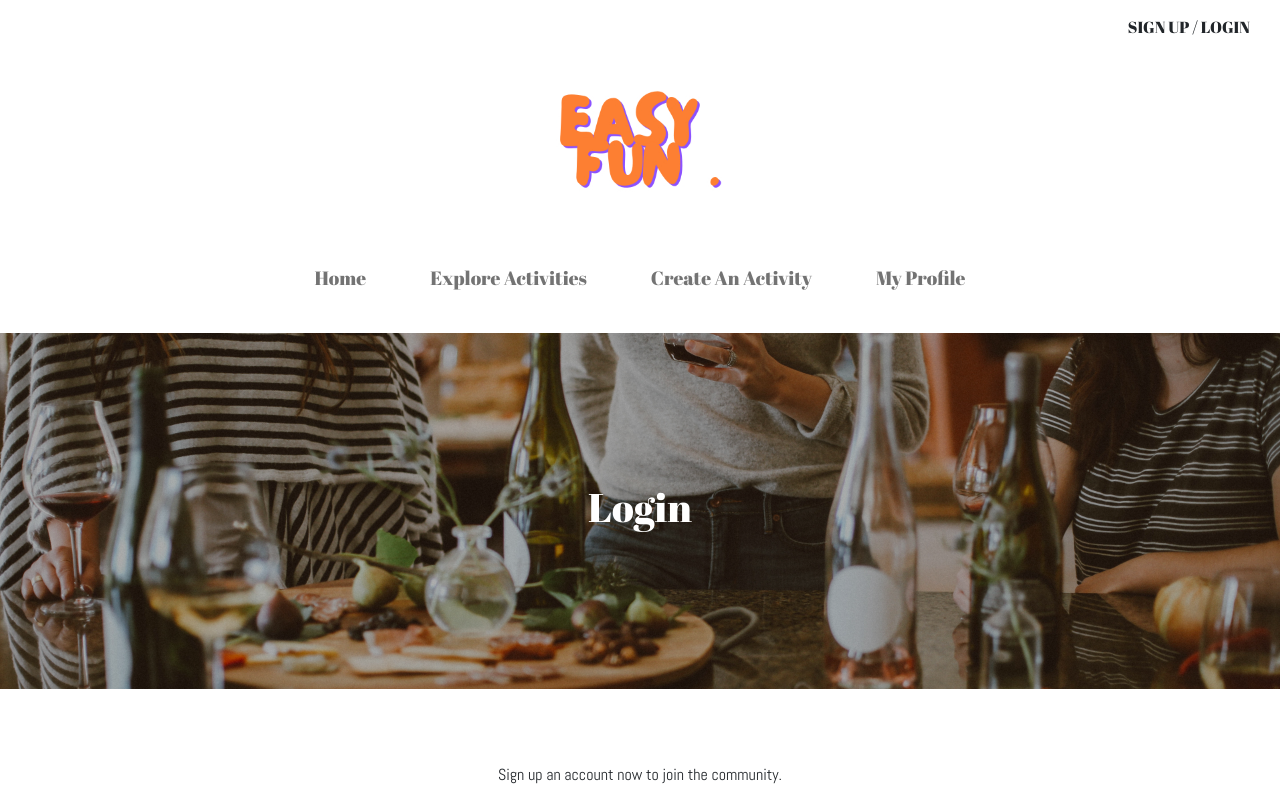
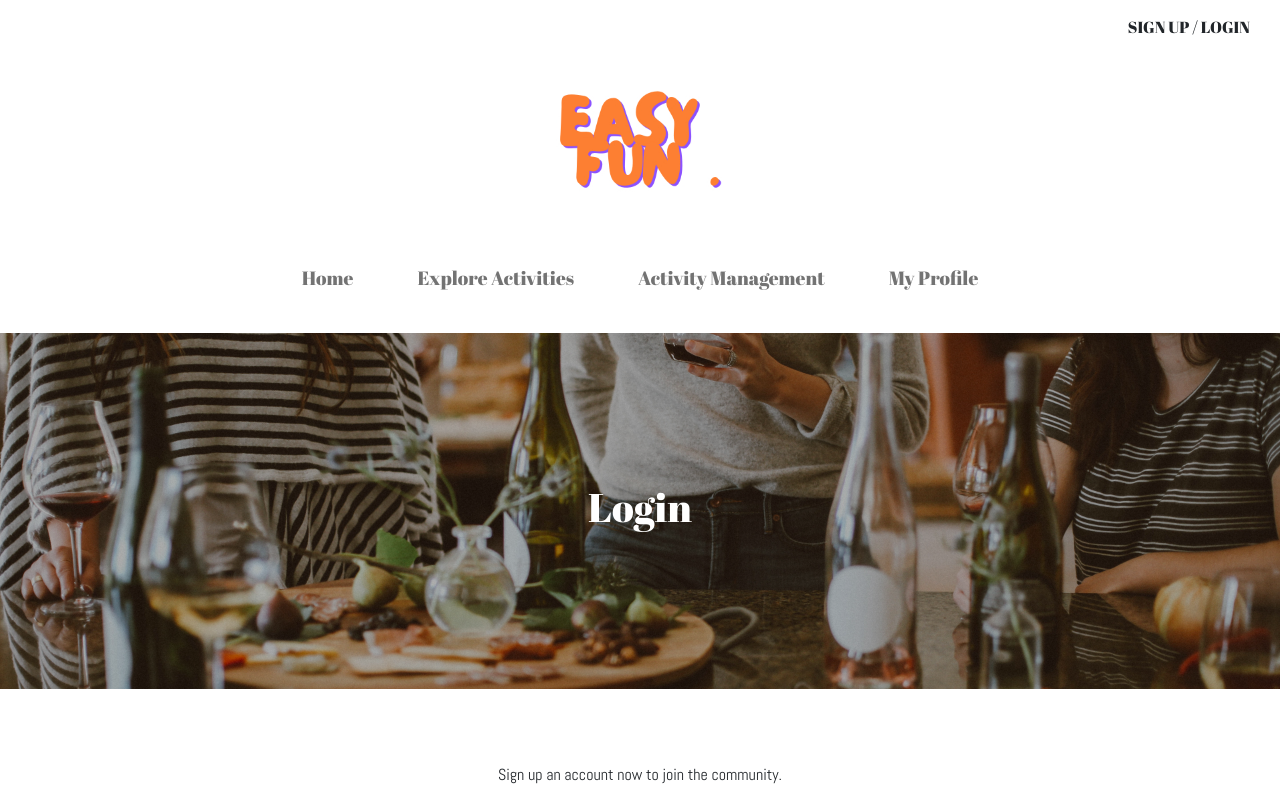
Before and after one commit to ycheun29/easyfun_fe, an Angular app: page /user/login in a window 1280 px wide. Shown: the top 790 px of the page. Built offline with nearby package versions, Linux system fonts and the light colour scheme.

Commit message:
Modify Navigation Bar and Sorting

```diff
--- a/src/app/components/activity/details.component.html
+++ b/src/app/components/activity/details.component.html
@@ -49,7 +49,7 @@
         >
           <tr>
             <th style="text-align: left !important">
-              <i class="fa-solid fa-circle-question"></i>
+              <i class="fa-solid fa-comments"></i>
               <strong>{{ comment.commenter }}:</strong>
               {{ comment.comment }}
             </th>
@@ -133,12 +133,7 @@
             <i class="fas fa-edit"></i>
             Submit
           </button>
-          <a
-            href="#"
-            routerLink="#"
-            routerLink="/post/list"
-            class="btn btn-warning"
-          >
+          <a href="#" routerLink="/activity/list" class="btn btn-warning">
             <i class="fas fa-undo"></i>
             Cancel
           </a>
--- a/src/app/components/activity/details.component.ts
+++ b/src/app/components/activity/details.component.ts
@@ -55,6 +55,7 @@ export class DetailsComponent {
         if(confirm("Are you sure to register the event?")) {
             this.participant.activity!._id = this.item._id;
             this.participant.participant!._id = this.user._id;
+            console.log(this.participant);
 
             this.participantRepository.addParticipant(this.participant);
         }
--- a/src/app/components/activity/list.component.ts
+++ b/src/app/components/activity/list.component.ts
@@ -28,7 +28,20 @@ export class ActivityListComponent{
     }
 
     get activityList(): Activity[] {
-        return this.repository.getActivityList();
+        return this.repository.getActivityList().sort((a, b) => {
+          const aDate = a.date ? new Date(a.date) : undefined;
+          const bDate = b.date ? new Date(b.date) : undefined;
+
+          if (aDate && bDate) {
+            return aDate.getTime() - bDate.getTime();
+          } else if (bDate) {
+            return -1;
+          } else if (aDate) {
+            return 1;
+          } else {
+            return 0;
+          }
+        });;
     }
 
     searchActivities(): void {
--- a/src/app/components/partials/header.component.html
+++ b/src/app/components/partials/header.component.html
@@ -1,12 +1,23 @@
 <head>
-  <link href="//fonts.googleapis.com/css?family=Abril+Fatface" rel="stylesheet" />
+  <link
+    href="//fonts.googleapis.com/css?family=Abril+Fatface"
+    rel="stylesheet"
+  />
   <link href="https://fonts.googleapis.com/css?family=Abel" rel="stylesheet" />
 </head>
 <div class="logobar">
   <div class="logo"></div>
   <div class="profile">
-    <a *ngIf="auth.username != null" class="nav-link" routerLink="" (click)="logout()">LOGOUT ({{ auth.username }})</a>
-    <a *ngIf="auth.username == null" class="nav-link" routerLink="/user/login">SIGN UP / LOGIN</a>
+    <a
+      *ngIf="auth.username != null"
+      class="nav-link"
+      routerLink=""
+      (click)="logout()"
+      >LOGOUT ({{ auth.username }})</a
+    >
+    <a *ngIf="auth.username == null" class="nav-link" routerLink="/user/login"
+      >SIGN UP / LOGIN</a
+    >
   </div>
 </div>
 <div class="logobar">
@@ -18,18 +29,40 @@
   <div class="container-fluid">
     <ul class="navbar-nav">
       <li class="nav-item d-flex align-items-center p-4">
-        <a class="nav-link" [class.active]="title == 'Home'" href="#" routerLink="/">Home</a>
+        <a
+          class="nav-link"
+          [class.active]="title == 'Home'"
+          href="#"
+          routerLink="/"
+          >Home</a
+        >
       </li>
       <li class="nav-item d-flex align-items-center p-4">
-        <a class="nav-link" [class.active]="title == 'Explore Activities'" href="#" routerLink="/activity/list">Explore
-          Activities</a>
+        <a
+          class="nav-link"
+          [class.active]="title == 'Explore Activities'"
+          href="#"
+          routerLink="/activity/list"
+          >Explore Activities</a
+        >
       </li>
       <li class="nav-item d-flex align-items-center p-4">
-        <a class="nav-link" [class.active]="title == 'Create An Activity'" href="#" routerLink="/activity/add">Create
-          An Activity</a>
+        <a
+          class="nav-link"
+          [class.active]="title == 'Create An Activity'"
+          href="#"
+          routerLink="/activity/management"
+          >Activity Management</a
+        >
       </li>
       <li class="nav-item d-flex align-items-center p-4">
-        <a class="nav-link" [class.active]="title == 'My Profile'" href="#" routerLink="/user/profile">My Profile</a>
+        <a
+          class="nav-link"
+          [class.active]="title == 'My Profile'"
+          href="#"
+          routerLink="/user/profile"
+          >My Profile</a
+        >
       </li>
     </ul>
   </div>
--- a/src/app/models/activity.repository.ts
+++ b/src/app/models/activity.repository.ts
@@ -19,10 +19,10 @@ export class ActivityRepository {
         return this.tempActivityList.filter( item => item.status == 'Active').filter( item => item.date && new Date(item.date) >= this.currentDate);
     }
 
-
     getActivityManagementList(): Activity[] {
         return this.tempActivityList;
     }
+
     setActivityManagementList() {
         this.listReady = false;
         // Use subscribe to get data when it is ready
--- a/src/app/models/rest.datasource.ts
+++ b/src/app/models/rest.datasource.ts
@@ -75,7 +75,7 @@ export class RestDataSource {
     // Comment
     getCommentList(item: Activity): Observable<Comment[]> {
         return this.http.get<Comment[]>(
-            this.baseUrl+ "activity/details/" + item._id
+            this.baseUrl+ "comment"
         );
     }
 
@@ -100,6 +100,7 @@ export class RestDataSource {
             return of(error.error);
         }));
     }
+
     authenticate(user: string, pass: string): Observable<ResponseModel> {
         return this.http.post<any>(this.baseUrl + "user/login",
         {
@@ -114,6 +115,7 @@ export class RestDataSource {
             catchError(error => {return of(error.error)})
         );
     }
+
     signupUser(user: User): Observable<ResponseModel> {
         return this.http.post<ResponseModel>(
                 this.baseUrl + "user/signup",
```
